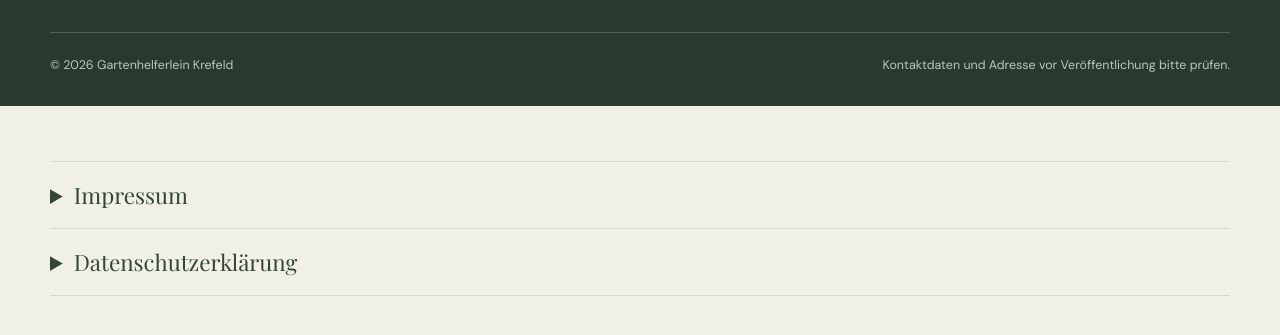
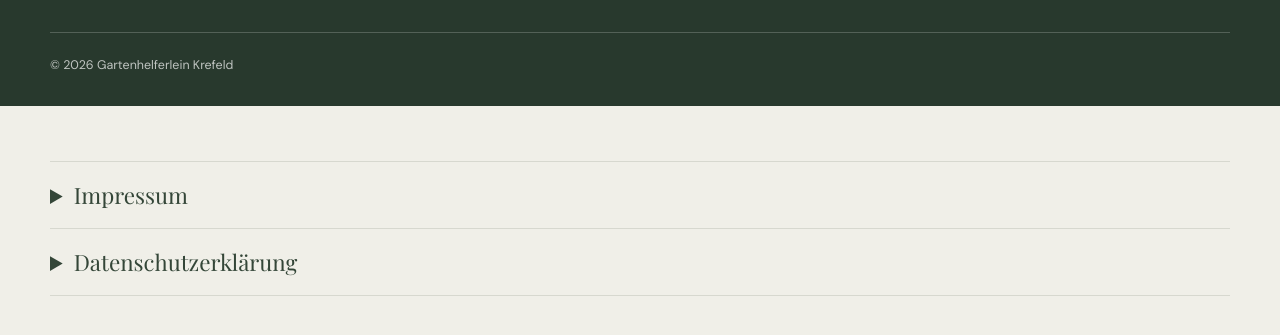
Before and after one commit to gartenhelferlein-krefeld/website, a plain HTML site: page index.html in a window 1280 px wide. Shown: the part 5614-5949 px from the top of the page. Drawn offline with nearby package versions, Linux system fonts and the light colour scheme.

Commit message:
remove hint

```diff
--- a/index.html
+++ b/index.html
@@ -826,7 +826,6 @@
 
       <div class="footer-bottom">
         <span>© <span id="year"></span> Gartenhelferlein Krefeld</span>
-        <span>Kontaktdaten und Adresse vor Veröffentlichung bitte prüfen.</span>
       </div>
     </div>
   </footer>
```
